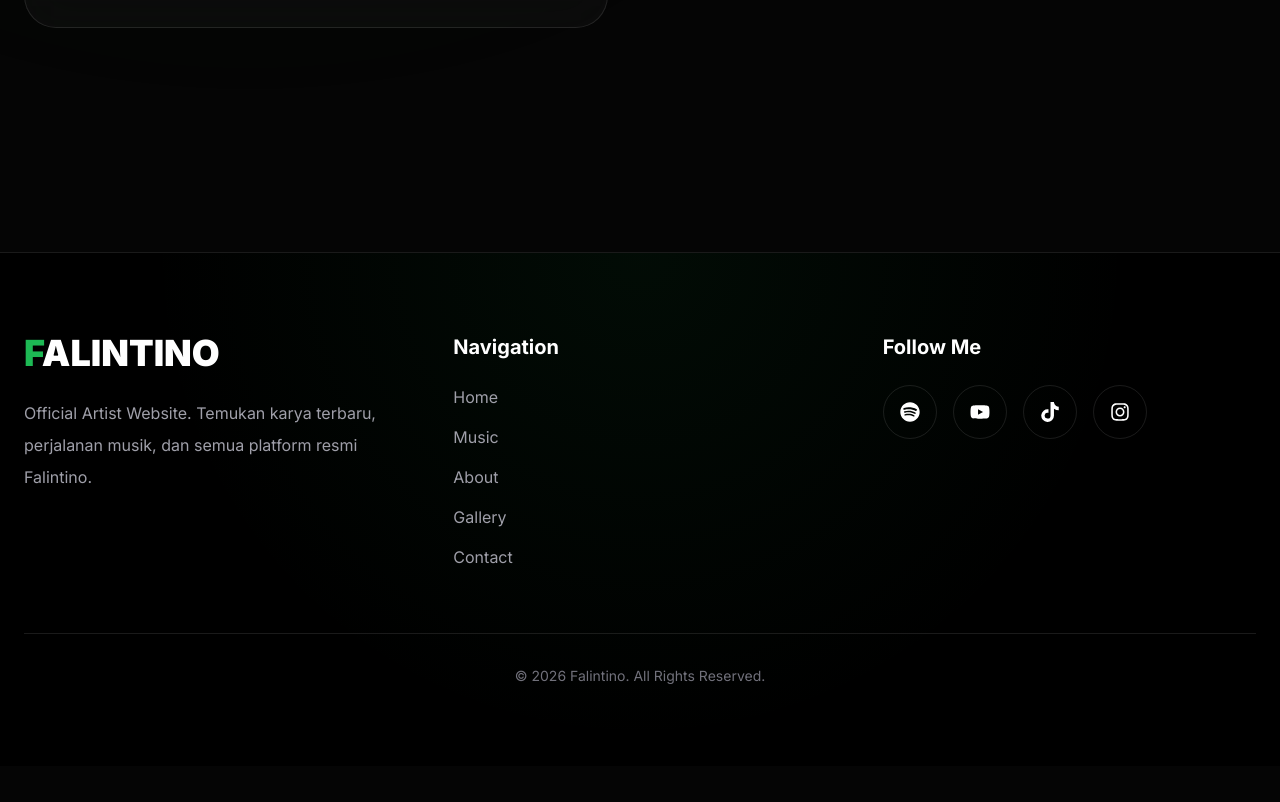
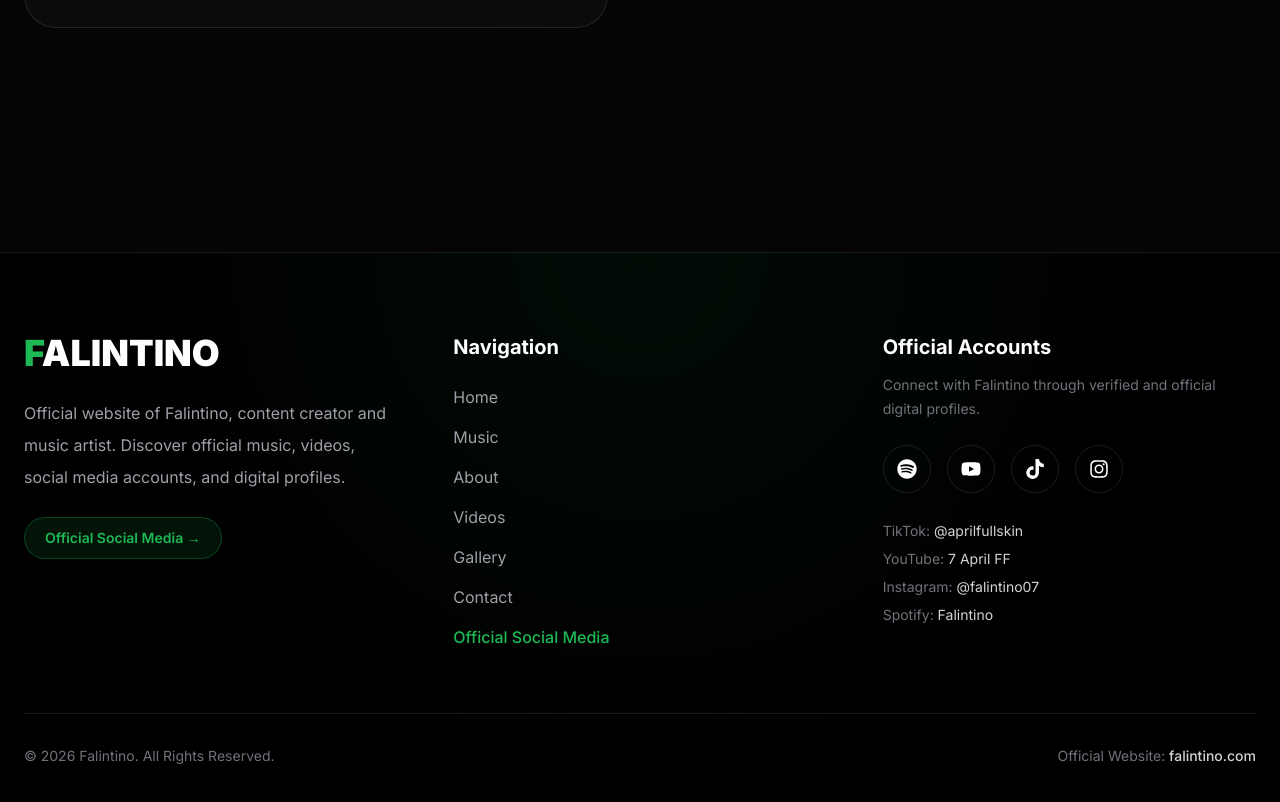
Before and after one commit to falintino/falintino, a Next.js app: page / in a window 1280 px wide. Shown: the part 10534-11336 px from the top of the page. Before the commit the page ends 11300 px from the top, so only its background shows below. Built offline with nearby package versions, Linux system fonts and the light colour scheme.

Commit message:
Improve footer social links and internal navigation

```diff
--- a/components/Footer.tsx
+++ b/components/Footer.tsx
@@ -1,124 +1,232 @@
-"use client";
+import Link from "next/link";
+import {
+  FaInstagram,
+  FaSpotify,
+  FaTiktok,
+  FaYoutube,
+} from "react-icons/fa";
 
-import Link from "next/link";
-import { FaInstagram, FaSpotify, FaTiktok, FaYoutube } from "react-icons/fa";
+const socialLinks = [
+  {
+    name: "Spotify",
+    href: "https://open.spotify.com/artist/4uAv6DgSzS3d6ESFLdJyji",
+    icon: FaSpotify,
+  },
+  {
+    name: "YouTube",
+    href: "https://www.youtube.com/channel/UCGry5noC1A-0DxXaKo6igcg",
+    icon: FaYoutube,
+  },
+  {
+    name: "TikTok",
+    href: "https://www.tiktok.com/@aprilfullskin",
+    icon: FaTiktok,
+  },
+  {
+    name: "Instagram",
+    href: "https://www.instagram.com/falintino07",
+    icon: FaInstagram,
+  },
+];
 
 export default function Footer() {
   const year = new Date().getFullYear();
 
   return (
     <footer className="relative mt-24 border-t border-white/10 bg-black">
-      <div className="absolute inset-0 bg-[radial-gradient(circle_at_top,#1DB95410,transparent_60%)]" />
+      <div
+        aria-hidden="true"
+        className="pointer-events-none absolute inset-0 bg-[radial-gradient(circle_at_top,#1DB95410,transparent_60%)]"
+      />
 
       <div className="relative mx-auto max-w-7xl px-6 py-20">
         <div className="grid gap-14 lg:grid-cols-3">
 
-          {/* Brand */}
-
+          {/* BRAND */}
           <div>
-
-            <h2 className="text-4xl font-black">
+            <Link
+              href="/"
+              className="inline-block text-4xl font-black"
+              aria-label="Falintino Official Website"
+            >
               <span className="text-[#1DB954]">F</span>ALINTINO
-            </h2>
+            </Link>
 
             <p className="mt-6 max-w-sm leading-8 text-zinc-400">
-              Official Artist Website.
-              Temukan karya terbaru, perjalanan musik,
-              dan semua platform resmi Falintino.
+              Official website of Falintino, content creator and music artist.
+              Discover official music, videos, social media accounts, and
+              digital profiles.
             </p>
 
+            <Link
+              href="/socials"
+              className="mt-6 inline-flex items-center rounded-full border border-[#1DB954]/30 bg-[#1DB954]/10 px-5 py-2.5 text-sm font-semibold text-[#1DB954] transition hover:bg-[#1DB954] hover:text-black"
+            >
+              Official Social Media →
+            </Link>
           </div>
 
-          {/* Navigation */}
-
+          {/* NAVIGATION */}
           <div>
-
             <h3 className="mb-6 text-xl font-bold">
               Navigation
             </h3>
 
-            <div className="flex flex-col gap-4">
-
-              <Link href="#home" className="text-zinc-400 hover:text-[#1DB954]">
+            <nav
+              aria-label="Footer navigation"
+              className="flex flex-col gap-4"
+            >
+              <Link
+                href="/#home"
+                className="text-zinc-400 hover:text-[#1DB954]"
+              >
                 Home
               </Link>
 
-              <Link href="#music" className="text-zinc-400 hover:text-[#1DB954]">
+              <Link
+                href="/#music"
+                className="text-zinc-400 hover:text-[#1DB954]"
+              >
                 Music
               </Link>
 
-              <Link href="#about" className="text-zinc-400 hover:text-[#1DB954]">
+              <Link
+                href="/#about"
+                className="text-zinc-400 hover:text-[#1DB954]"
+              >
                 About
               </Link>
 
-              <Link href="#gallery" className="text-zinc-400 hover:text-[#1DB954]">
+              <Link
+                href="/#videos"
+                className="text-zinc-400 hover:text-[#1DB954]"
+              >
+                Videos
+              </Link>
+
+              <Link
+                href="/#gallery"
+                className="text-zinc-400 hover:text-[#1DB954]"
+              >
                 Gallery
               </Link>
 
-              <Link href="#contact" className="text-zinc-400 hover:text-[#1DB954]">
+              <Link
+                href="/#contact"
+                className="text-zinc-400 hover:text-[#1DB954]"
+              >
                 Contact
               </Link>
 
+              <Link
+                href="/socials"
+                className="font-medium text-[#1DB954] hover:text-[#24d463]"
+              >
+                Official Social Media
+              </Link>
+            </nav>
           </div>
 
+          {/* SOCIAL MEDIA */}
+          <div>
+            <h3 className="mb-3 text-xl font-bold">
+              Official Accounts
+            </h3>
+
+            <p className="mb-6 max-w-sm text-sm leading-6 text-zinc-500">
+              Connect with Falintino through verified and official digital
+              profiles.
+            </p>
+
+            <div className="flex flex-wrap gap-4">
+              {socialLinks.map((social) => {
+                const Icon = social.icon;
+
+                return (
+                  <a
+                    key={social.name}
+                    href={social.href}
+                    target="_blank"
+                    rel="noopener noreferrer"
+                    aria-label={`Falintino on ${social.name}`}
+                    title={`Falintino on ${social.name}`}
+                    className="flex h-12 w-12 items-center justify-center rounded-full border border-white/10 transition hover:-translate-y-1 hover:border-[#1DB954] hover:bg-[#1DB954] hover:text-black"
+                  >
+                    <Icon size={20} />
+                  </a>
+                );
+              })}
             </div>
 
-          {/* Social */}
+            <div className="mt-7 space-y-2 text-sm text-zinc-500">
+              <p>
+                TikTok:{" "}
+                <a
+                  href="https://www.tiktok.com/@aprilfullskin"
+                  target="_blank"
+                  rel="noopener noreferrer"
+                  className="text-zinc-300 hover:text-[#1DB954]"
+                >
+                  @aprilfullskin
+                </a>
+              </p>
 
-          <div>
+              <p>
+                YouTube:{" "}
+                <a
+                  href="https://www.youtube.com/channel/UCGry5noC1A-0DxXaKo6igcg"
+                  target="_blank"
+                  rel="noopener noreferrer"
+                  className="text-zinc-300 hover:text-[#1DB954]"
+                >
+                  7 April FF
+                </a>
+              </p>
 
-            <h3 className="mb-6 text-xl font-bold">
-              Follow Me
-            </h3>
+              <p>
+                Instagram:{" "}
+                <a
+                  href="https://www.instagram.com/falintino07"
+                  target="_blank"
+                  rel="noopener noreferrer"
+                  className="text-zinc-300 hover:text-[#1DB954]"
+                >
+                  @falintino07
+                </a>
+              </p>
 
-            <div className="flex gap-4">
-
+              <p>
+                Spotify:{" "}
                 <a
-                href="https://spotify.com"
+                  href="https://open.spotify.com/artist/4uAv6DgSzS3d6ESFLdJyji"
                   target="_blank"
-                rel="noreferrer"
-                className="rounded-full border border-white/10 p-4 transition hover:border-[#1DB954] hover:bg-[#1DB954] hover:text-black"
+                  rel="noopener noreferrer"
+                  className="text-zinc-300 hover:text-[#1DB954]"
                 >
-                <FaSpotify size={20} />
+                  Falintino
                 </a>
-
-              <a
-                href="https://youtube.com"
-                target="_blank"
-                rel="noreferrer"
-                className="rounded-full border border-white/10 p-4 transition hover:border-[#1DB954] hover:bg-[#1DB954] hover:text-black"
-              >
-                <FaYoutube size={20} />
-              </a>
-
-              <a
-                href="https://tiktok.com"
-                target="_blank"
-                rel="noreferrer"
-                className="rounded-full border border-white/10 p-4 transition hover:border-[#1DB954] hover:bg-[#1DB954] hover:text-black"
-              >
-                <FaTiktok size={20} />
-              </a>
-
-              <a
-                href="https://instagram.com/falintino07"
-                target="_blank"
-                rel="noreferrer"
-                className="rounded-full border border-white/10 p-4 transition hover:border-[#1DB954] hover:bg-[#1DB954] hover:text-black"
-              >
-                <FaInstagram size={20} />
-              </a>
-
+              </p>
+            </div>
+          </div>
         </div>
 
+        <div className="mt-16 border-t border-white/10 pt-8">
+          <div className="flex flex-col items-center justify-between gap-4 text-center text-sm text-zinc-500 sm:flex-row sm:text-left">
+            <p>
+              © {year} Falintino. All Rights Reserved.
+            </p>
+
+            <p>
+              Official Website:{" "}
+              <Link
+                href="/"
+                className="font-medium text-zinc-300 hover:text-[#1DB954]"
+              >
+                falintino.com
+              </Link>
+            </p>
           </div>
-
         </div>
-
-        <div className="mt-16 border-t border-white/10 pt-8 text-center text-sm text-zinc-500">
-          © {year} Falintino. All Rights Reserved.
-        </div>
-
       </div>
     </footer>
   );
```
Lines whose indentation alone changed are shown as unchanged.
